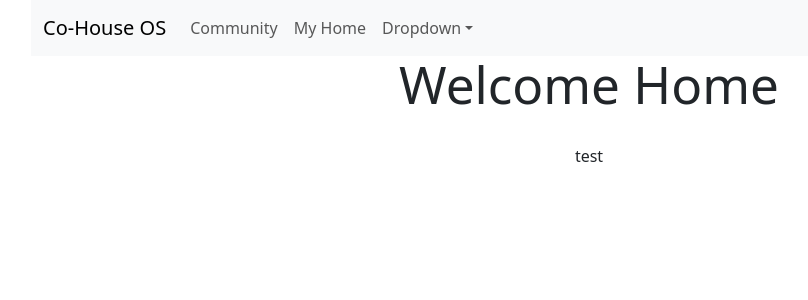
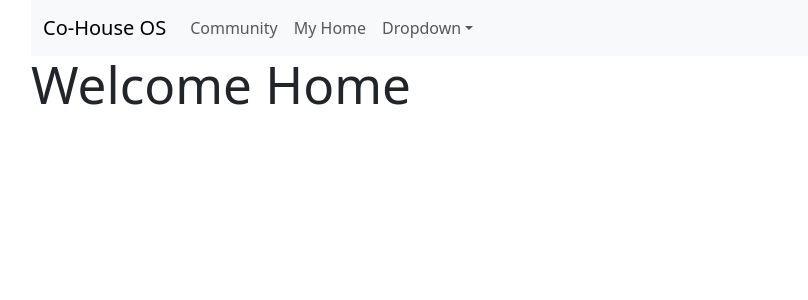
Before and after one commit to gpend/co-house-OS, a React (Vite) app: page / in a window 1280 px wide. Shown: the top 300 px of the page, without its empty margins (51-859 px from the left). Built offline with nearby package versions, Linux system fonts and the light colour scheme.

Commit message:
moving changes

```diff
--- a/src/components/home/home.tsx
+++ b/src/components/home/home.tsx
@@ -2,11 +2,7 @@ import { Container } from "react-bootstrap";
 
 function Home() {
     return (
-        <Container className="text-center">
-            <h1>Welcome Home</h1>
-            <br/>
-            <p>test</p>
-        </Container>
+        <h1>Welcome Home</h1>
     )
 }
 
```
